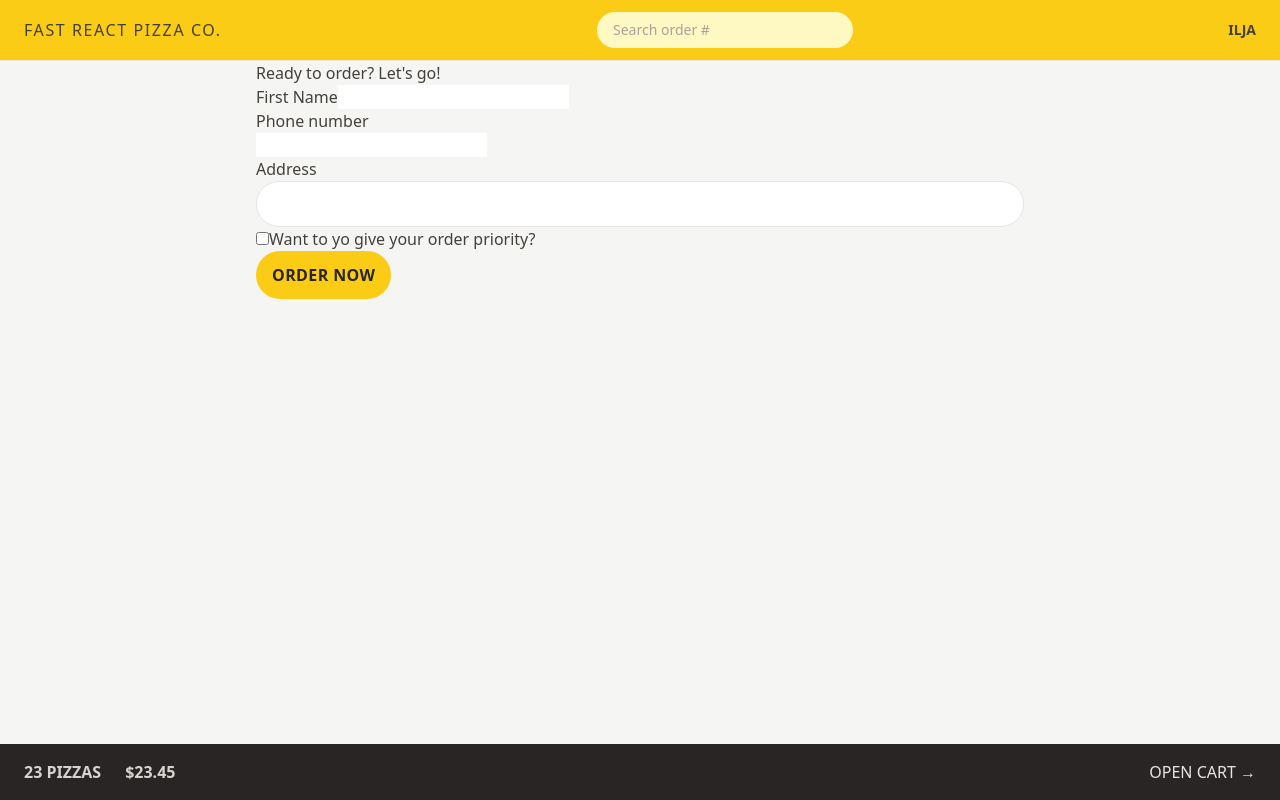
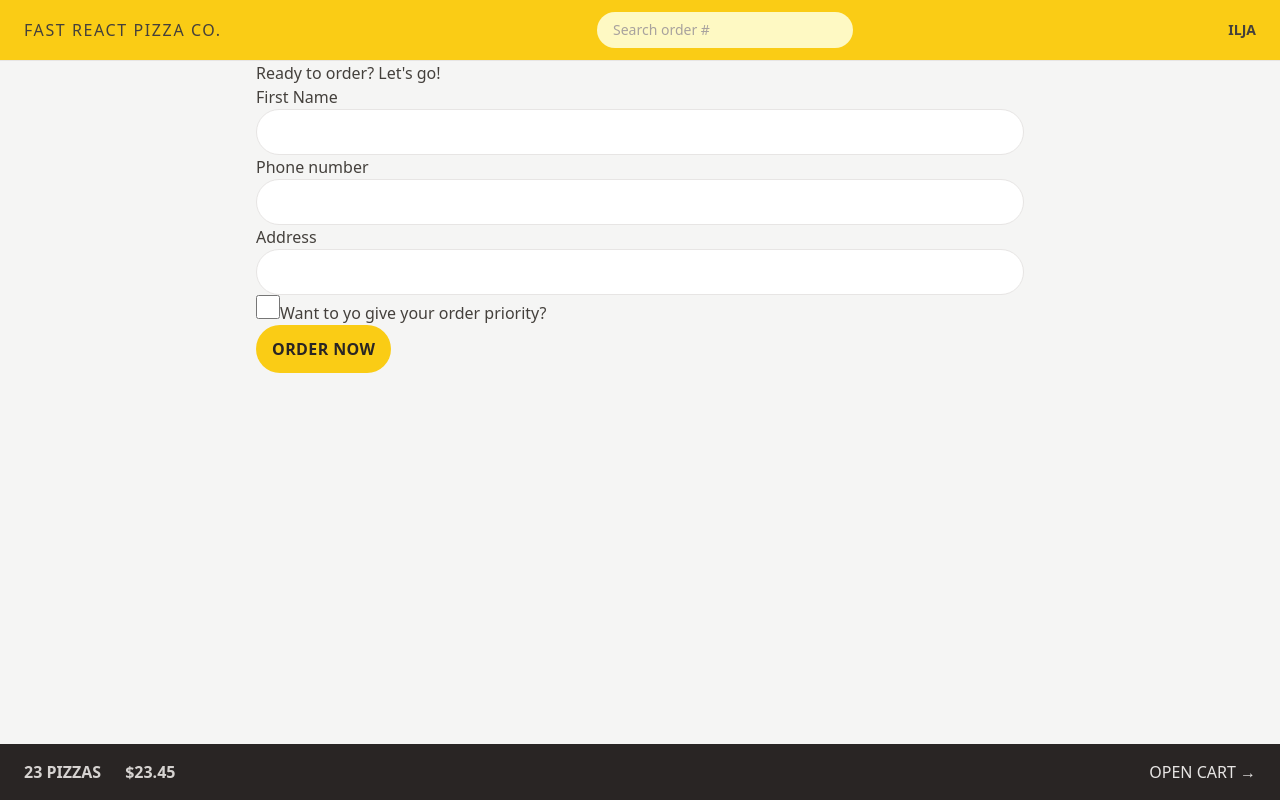
Before and after one commit to iljasolomatin/fast-react-pizza, a React (Vite) app: page /order/new in a window 1280 px wide. Built offline with nearby package versions, Linux system fonts and the light colour scheme.

Commit message:
Refactor input styles using Tailwind component class
Replaced inline Tailwind classes on input fields in CreateOrder.jsx with a reusable .input class defined in index.css. This improves maintainability and consistency of input styling across the application.

```diff
--- a/src/features/order/CreateOrder.jsx
+++ b/src/features/order/CreateOrder.jsx
@@ -49,13 +49,13 @@
       <Form method="POST">
         <div>
           <label>First Name</label>
-          <input type="text" name="customer" required />
+          <input className="input" type="text" name="customer" required />
         </div>
 
         <div>
           <label>Phone number</label>
           <div>
-            <input type="tel" name="phone" required />
+            <input className="input" type="tel" name="phone" required />
           </div>
           {formErrors?.phone && <p>{formErrors.phone}</p>}
         </div>
@@ -63,17 +63,13 @@
         <div>
           <label>Address</label>
           <div>
-            <input
-              className="w-full rounded-full border border-stone-200 px-4 py-2 text-sm transition-all duration-300 placeholder:text-stone-400 focus:outline-none focus:ring focus:ring-yellow-400 md:px-6 md:py-3"
-              type="text"
-              name="address"
-              required
-            />
+            <input className="input" type="text" name="address" required />
           </div>
         </div>
 
         <div>
           <input
+            className="h-6 w-6 accent-yellow-400 focus:outline-none focus:ring focus:ring-yellow-400 focus:ring-offset-2"
             type="checkbox"
             name="priority"
             id="priority"
--- a/src/index.css
+++ b/src/index.css
@@ -2,19 +2,11 @@
 @tailwind components;
 @tailwind utilities;
 
-/* body {
-  font-family: system-ui, -apple-system, BlinkMacSystemFont, 'Segoe UI', Roboto,
-    Oxygen, Ubuntu, Cantarell, 'Open Sans', 'Helvetica Neue', sans-serif;
-  background-color: #f7f7f7;
-  color: #444;
+@layer components {
+  .input {
+    @apply w-full rounded-full border border-stone-200 px-4 py-2 text-sm transition-all duration-300 placeholder:text-stone-400 focus:outline-none focus:ring focus:ring-yellow-400 md:px-6 md:py-3;
+  }
 }
-
-.layout {
-  display: grid;
-  grid-template-rows: auto 1fr auto;
-  gap: 32px;
-  height: 100dvh;
-} */
 
 /* https://dev.to/afif/i-made-100-css-loaders-for-your-next-project-4eje */
 .loader {
```
